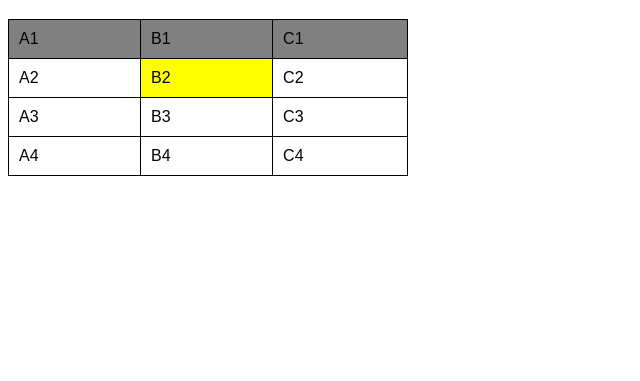
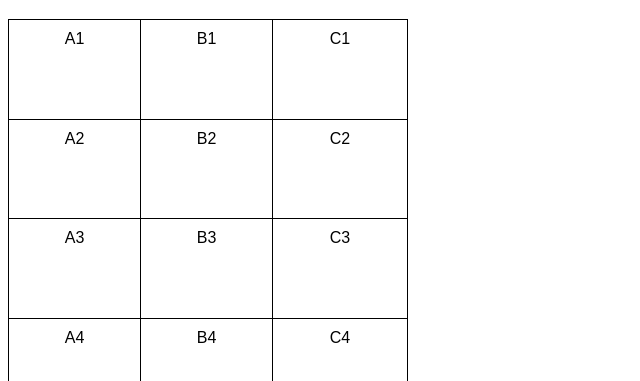
Before and after one commit to onathanmateus/HTML5-CSS3, a plain HTML site: page Exercícios/EX023/tabela001.html in a window 1280 px wide. Shown: the part 61-442 px from the top of the page, without its empty margins (0-640 px from the left). Drawn offline with Linux system fonts and the light colour scheme.

Commit message:
Update tabela001.html

```diff
--- a/Exercícios/EX023/tabela001.html
+++ b/Exercícios/EX023/tabela001.html
@@ -10,18 +10,15 @@
             font-family: Arial, Helvetica, sans-serif;
         }
         table{
+            height: 400px;
             width: 400px;
             border-collapse: collapse;
         }
         td{
             padding: 10px;
             border: 1px solid black;
-        }
-        tr.linha{
-            background-color: gray;
-        }
-        td.dado{
-            background-color: yellow;
+            text-align: center; /*Alinhamento horizontal*/
+            vertical-align: top; /*Alinhamento vertical*/
         }
     </style>
 </head>
@@ -35,14 +32,14 @@
                 TABLE DATA= dado da tabela
     -->
     <table>
-        <tr class="linha"> <!--Primeira linha-->
+        <tr> <!--Primeira linha-->
             <td>A1</td>
             <td>B1</td>
             <td>C1</td>
         </tr>
         <tr> <!--Segunda linha-->
             <td>A2</td>
-            <td class="dado">B2</td>
+            <td>B2</td>
             <td>C2</td>
         </tr>
         <tr> <!--Terceira linha-->
```
